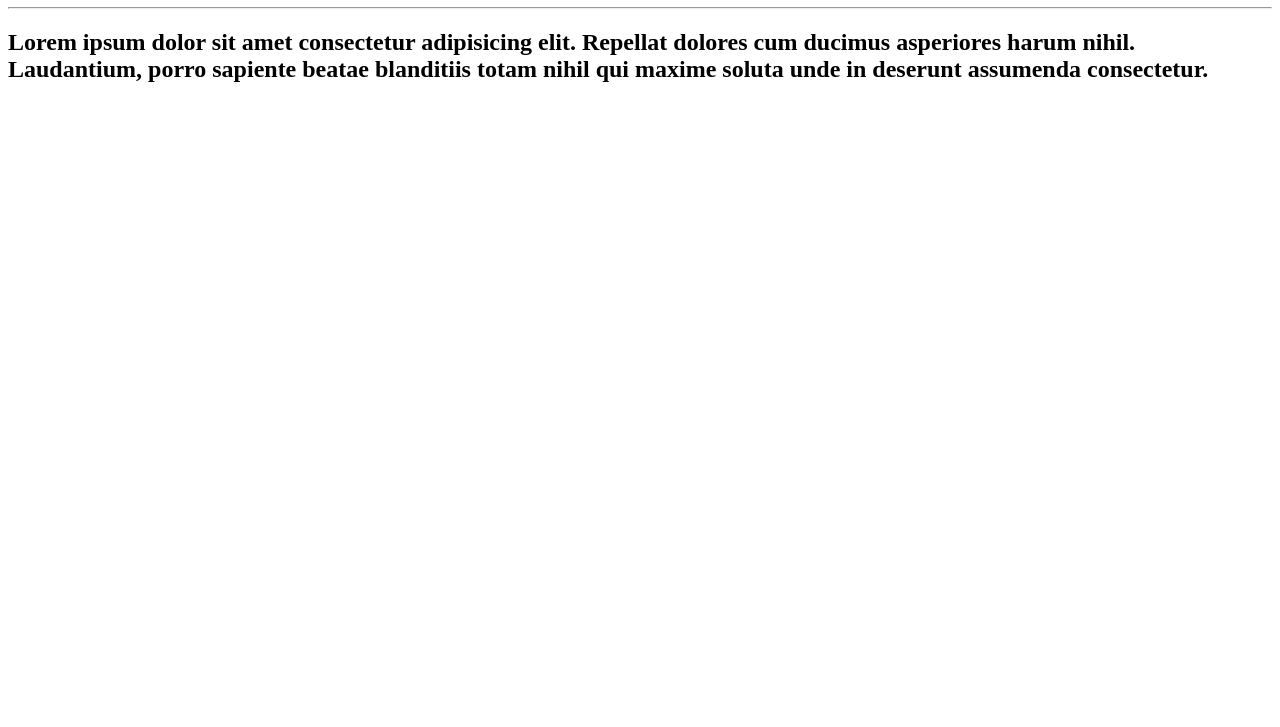
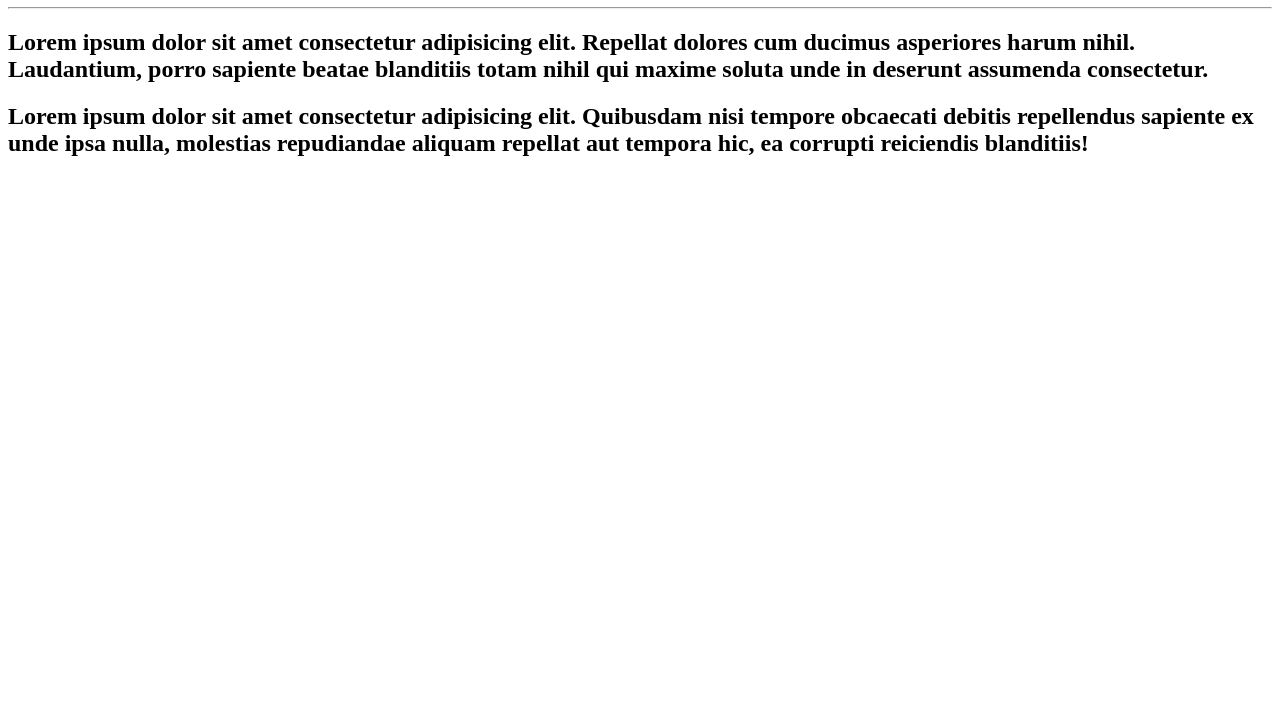
Before and after one commit to LeoGuimas/teste, a plain HTML site: page site_feio/index.html in a window 1280 px wide. Shown: the part 73-800 px from the top of the page. Drawn offline with Linux system fonts and the light colour scheme.

Commit message:
update index.html w/ +h2

```diff
--- a/site_feio/index.html
+++ b/site_feio/index.html
@@ -9,6 +9,6 @@
     <h1>Olá Mundo</h1>
     <hr>
     <h2>Lorem ipsum dolor sit amet consectetur adipisicing elit. Repellat dolores cum ducimus asperiores harum nihil. Laudantium, porro sapiente beatae blanditiis totam nihil qui maxime soluta unde in deserunt assumenda consectetur.</h2>
-
+    <h2>Lorem ipsum dolor sit amet consectetur adipisicing elit. Quibusdam nisi tempore obcaecati debitis repellendus sapiente ex unde ipsa nulla, molestias repudiandae aliquam repellat aut tempora hic, ea corrupti reiciendis blanditiis!</h2>
 </body>
 </html>
```
